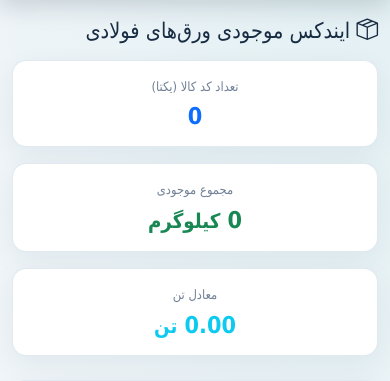
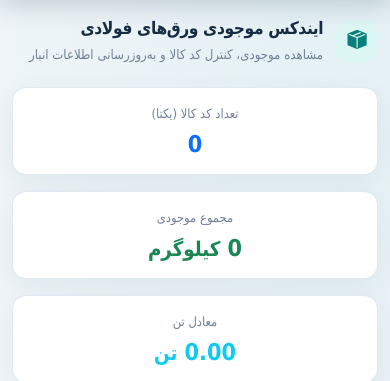
Before and after one commit to Tahmoures54/varagh, a Flask app: page /inventory in a window 390 px wide. Shown: the part 86-467 px from the top of the page. Run offline with Flask 3, Linux system fonts and the light colour scheme; the visitor is signed in with stand-in values (Sample User, id 1); data that the repository does not hold is empty.

Commit message:
Polish responsive headings and forms across Varagh pages

```diff
--- a/templates/inventory.html
+++ b/templates/inventory.html
@@ -2,10 +2,10 @@
 {% block title %}ایندکس موجودی ورق‌ها{% endblock %}
 
 {% block content %}
-<h4 class="mb-3"><i class="bi bi-box-seam"></i> ایندکس موجودی ورق‌های فولادی</h4>
+<div class="page-heading"><div class="heading-group"><span class="heading-icon"><i class="bi bi-box-seam-fill"></i></span><div><h4>ایندکس موجودی ورق‌های فولادی</h4><p>مشاهده موجودی، کنترل کد کالا و به‌روزرسانی اطلاعات انبار</p></div></div></div>
 
 {% if current_user.role == 'admin' %}
-<div class="card p-3 mb-4">
+<div class="card p-3 p-lg-4 mb-4">
   <div class="d-flex flex-wrap align-items-center justify-content-between gap-2 mb-2">
     <div>
       <strong>ورود موجودی از فایل</strong>
```
